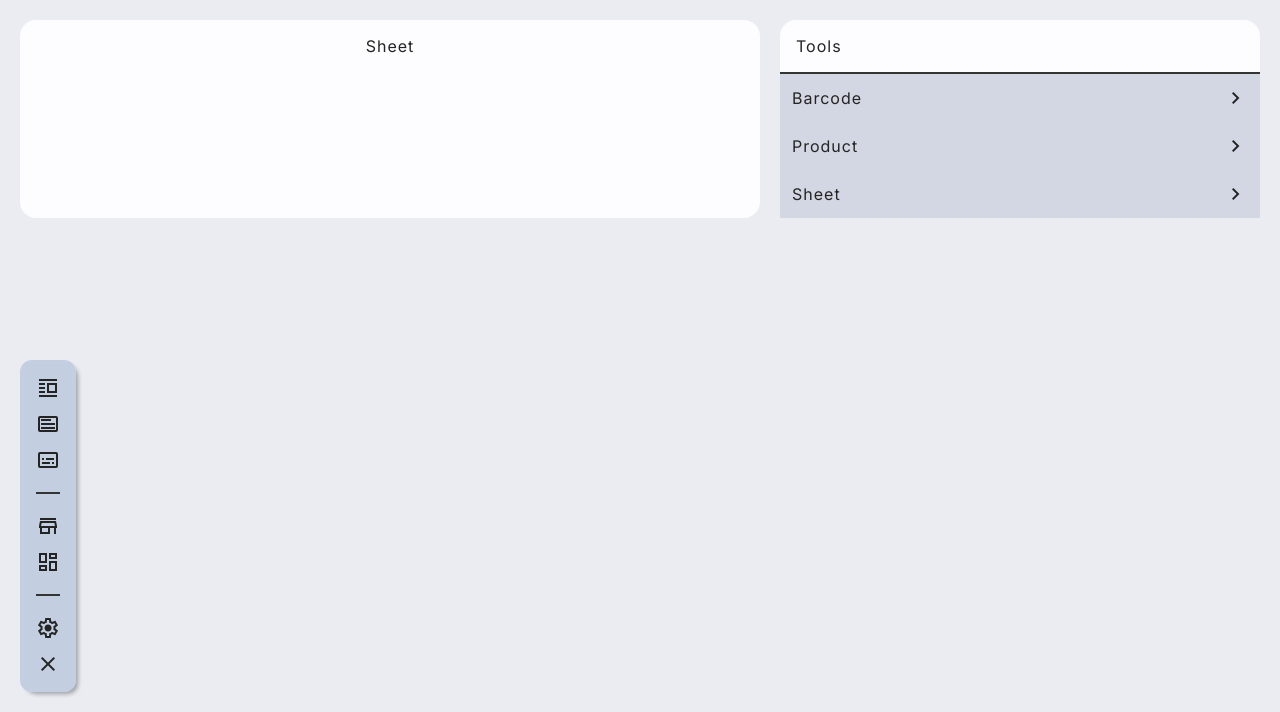
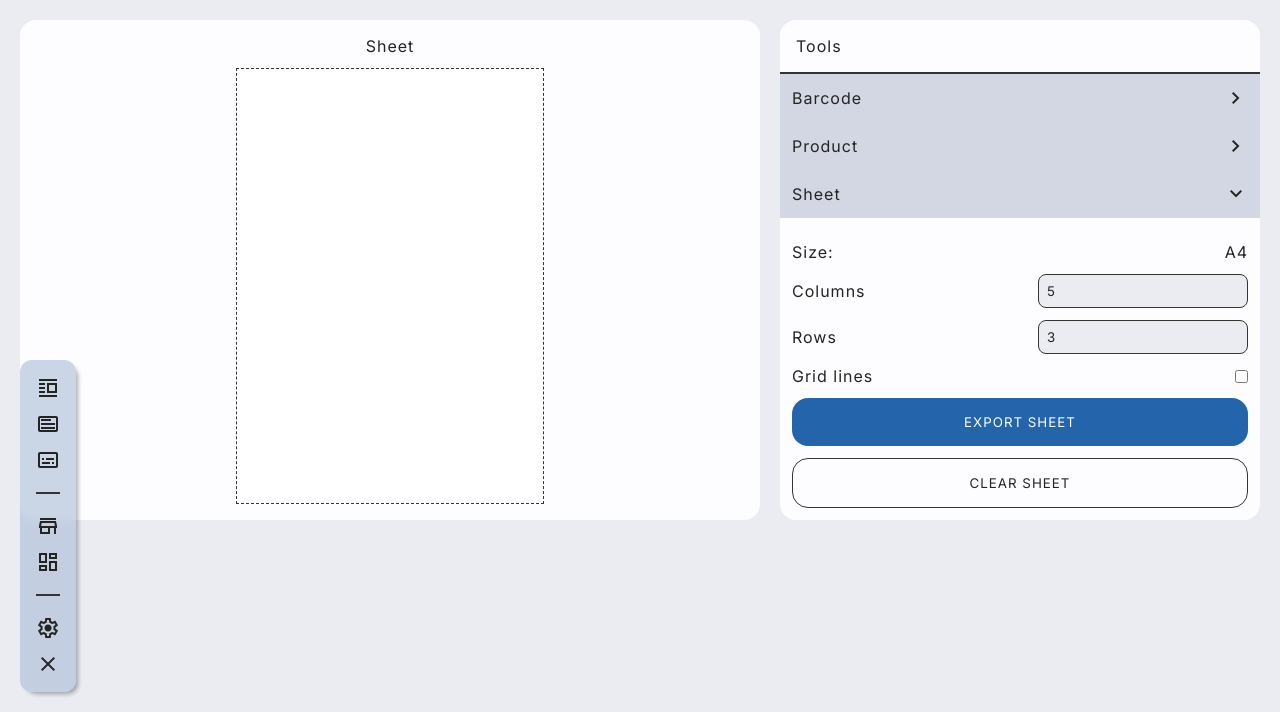
Before and after one commit to coderadi-in/ECHO, a Flask app: page /app/sticker in a window 1280 px wide. Shown: the part 88-800 px from the top of the page. Run offline with Flask 3, Linux system fonts and the light colour scheme; the visitor is signed in with stand-in values (Sample User, id 1); parts of the project's set-up code (start-up, migrations or seed data) failed here and were passed over; some libraries are stand-ins or nearby versions.

Commit message:
Completed sticker for PC.

```diff
--- a/static/css/pages/sticker.css
+++ b/static/css/pages/sticker.css
@@ -38,6 +38,21 @@ main { height: calc(100dvh - 90px); }
 }
 
 /* ================================================== */
+/* SHEET WINDOW */
+/* ================================================== */
+
+.sheet-window > .body {
+    aspect-ratio: 21 / 29.7;
+    height: 100%;
+    max-height: calc(100vh - 194px);
+    width: auto;
+    margin: auto;
+    border: 1px dashed var(--color-border);
+    background-color: #FFF;
+    color: #000;
+}
+
+/* ================================================== */
 /* TOOLS WINDOW */
 /* ================================================== */
 
@@ -49,8 +64,10 @@ main { height: calc(100dvh - 90px); }
 }
 
 .tools-window .unit .head > * { pointer-events: none; }
+.tools-window .unit .head .symbol { transition: transform 0.3s; }
 
 .tools-window .unit.active { gap: 12px; }
+.tools-window .unit.active .head .symbol { transform: rotate(90deg); }
 
 .tools-window .unit .body {
     max-height: 0;
@@ -65,3 +82,5 @@ main { height: calc(100dvh - 90px); }
     padding: 12px;
     opacity: 1;
 }
+
+.tools-window #exportSheet { transition: opacity 0.3s; }
--- a/static/js/pages/sticker.js
+++ b/static/js/pages/sticker.js
@@ -10,15 +10,23 @@ const sheetBody = document.querySelector('.sheet-window .body');
 const genIllustration = document.querySelector('.generation-illustration');
 const windowToggleTriggers = document.querySelectorAll('.unit .head');
 
+const priceInput = document.getElementById('priceInput');
+const batchInput = document.getElementById('batchInput');
+const mfgInput = document.getElementById('mfgInput');
+const expInput = document.getElementById('expInput');
+const specificInput = document.getElementById('specificInput');
+
 const columnInput = document.getElementById('columnInput');
 const rowInput = document.getElementById('rowInput');
+const borderInput = document.getElementById('toggleBorder');
+const exportBtn = document.getElementById('exportSheet');
+const clearBtn = document.getElementById('clearSheet');
 
 // ==================================================
 // STATES
 // ==================================================
 
 let clearAnimation;
-let inputValidated;
 
 // ==================================================
 // IMPORTS
@@ -26,10 +34,25 @@ let inputValidated;
 
 import { sendToastNotification } from '../components/toast.js';
 import { showNotification } from '../base/notifications.js';
+const { jsPDF } = window.jspdf;
 
 // ==================================================
 // FUNCTIONS
 // ==================================================
+
+// * FUNCTION TO RESET STICKERS
+function resetStickers(clearOnly = false) {
+    document.querySelectorAll('.sheet-window .body .sticker').forEach(elem => {
+        elem.remove();
+    });
+
+    if (clearOnly) return;
+    const stickerQuantity = rowInput.value * columnInput.value
+    for (let i = 0; i < stickerQuantity; i++) {
+        const sticker = createSticker();
+        sheetBody.appendChild(sticker);
+    }
+}
 
 // * FUNCTION TO CREATE A FORM
 function createForm(inputs) {
@@ -90,6 +113,54 @@ function createSticker() {
     return wrapper
 }
 
+// * FUNCTION TO CREATE STICKER BODY
+function createStickerBody() {
+    // Create Body
+    const barcodeBody = document.createElement('div');
+    barcodeBody.classList.add('body', 'res-row', 'gap-4', 'p-8');
+
+    // * FUNCTION TO FORMAT DATE
+    function formateDate(input) {
+        const date = new Date(input);
+
+        const output = new Intl.DateTimeFormat('en-GB', {
+            day: '2-digit',
+            month: '2-digit',
+            year: '2-digit'
+        }).format(date);
+
+        return output
+    }
+
+    // * FUNCTION TO CREATE A TEXT ELEMENT FOR BODY
+    function createText(input, title, format) {
+        if (input.value.trim() !== '') {
+            const textElement = document.createElement('span');
+            textElement.classList.add('mini');
+
+            if (format) {
+                const content = formateDate(input.value.trim());
+                if (title) { textElement.textContent = `${title}: ${content}`; }
+                else { textElement.textContent = input.value.trim(); }
+            } else {
+                if (title) { textElement.textContent = `${title}: ${input.value.trim()}`; }
+                else { textElement.textContent = input.value.trim(); }
+            }
+
+            barcodeBody.appendChild(textElement);
+        }
+    }
+
+    // Add Data
+    createText(priceInput, "MRP", false);
+    createText(batchInput, "Batch", false);
+    createText(mfgInput, "MFG", true);
+    createText(expInput, "EXP", true);
+    createText(specificInput, false);
+
+    return barcodeBody;
+}
+
 // * FUNCTION TO ADD INPUT-CHANGE LISTENER
 function addInputChangeListener(input) {
     input.addEventListener('input', () => {
@@ -98,21 +169,77 @@ function addInputChangeListener(input) {
             rowInput.value
         );
 
-        document.querySelectorAll('.sheet-window .body .sticker').forEach(elem => {
-            elem.remove();
+        resetStickers();
+        const stickerElements = document.querySelectorAll('.sheet-window .body .sticker');
+        stickerElements.forEach(sticker => {
+            const stickerBody = createStickerBody();
+            sticker.appendChild(stickerBody);
         });
+    });
+}
 
-        const stickerQuantity = rowInput.value * columnInput.value
-        for (let i = 0; i < stickerQuantity; i++) {
-            const sticker = createSticker();
-            sheetBody.appendChild(sticker);
-        }
+// * FUNCTION TO ADD DATA-CHANGE LISTENER
+function addDataChangeListener(input) {
+    input.addEventListener('input', () => {
+        resetStickers();
+        const stickerElements = document.querySelectorAll('.sheet-window .body .sticker');
+        stickerElements.forEach(sticker => {
+            const stickerBody = createStickerBody();
+            sticker.appendChild(stickerBody);
+        });
     });
+}
+
+// * FUNCTION TO TOGGLE GRID LINES IN STICKERS
+function toggleGridLines() {
+    const stickers = document.querySelectorAll('.sheet-window .body .sticker');
+    stickers.forEach(sticker => {
+        sticker.classList.toggle('border');
+    });
+}
+
+// * FUNCTION TO EXPORT SHEET
+function exportSheet() {
+    exportBtn.disabled = true;
+    exportBtn.style.opacity = "0.6";
+
+    html2canvas(sheetBody, {
+        scale: 2,
+        useCORS: true,
+    }).then(canvas => {
+        // 1. Get the image data from the canvas as a PNG
+        const imgData = canvas.toDataURL("image/png");
+
+        // 2. Calculate PDF dimensions based on the canvas size
+        const imgWidth = canvas.width;
+        const imgHeight = canvas.height;
+
+        // 3. Create a new PDF instance matching the canvas orientation
+        const orientation = imgWidth > imgHeight ? "l" : "p";
+        const pdf = new jsPDF(orientation, "px", [imgWidth, imgHeight]);
+
+        // 4. Add the image to the PDF and save it
+        pdf.addImage(imgData, "PNG", 0, 0, imgWidth, imgHeight);
+        pdf.save("echo-sheet.pdf");
+    });
+
+    exportBtn.disabled = false;
+    exportBtn.style.opacity = "1";
+
+    showNotification("Export done.", "The sheet has been exported.", "echo-sheet");
 }
 
 // ==================================================
 // EVENT LISTENERS
 // ==================================================
+
+// & INITIAL DISPLAY SETTINGS
+document.addEventListener('DOMContentLoaded', () => {
+    updateBodyGrids(
+        columnInput.value,
+        rowInput.value
+    );
+});
 
 // & EVENT LISTENER FOR GENERATE-BARCODE CLICK
 generateBarcode.addEventListener('click', async () => {
@@ -173,10 +300,18 @@ windowToggleTriggers.forEach(trigger => {
 addInputChangeListener(columnInput);
 addInputChangeListener(rowInput);
 
-// & INITIAL DISPLAY SETTINGS
-document.addEventListener('DOMContentLoaded', () => {
-    updateBodyGrids(
-        columnInput.value,
-        rowInput.value
-    );
-})
+// & EVENT LISTENER FOR TOGGLE-BORDER CLICK
+borderInput.addEventListener('change', toggleGridLines);
+
+// & EVENT LISTENER FOR PRODUCT-DATA CHANGE
+addDataChangeListener(priceInput);
+addDataChangeListener(batchInput);
+addDataChangeListener(mfgInput);
+addDataChangeListener(expInput);
+addDataChangeListener(specificInput);
+
+// & EVENT LISTENER TO EXPORT SHEET
+exportBtn.addEventListener('click', exportSheet);
+
+// & EVENT LISTENER TO CLEAR SHEET
+clearBtn.addEventListener('click', () => { resetStickers(true); });
--- a/templates/pages/dashboard.html
+++ b/templates/pages/dashboard.html
@@ -44,6 +44,11 @@
                         <a href="{{ url_for('app.headlines') }}" class="link row gap-8">
                             <span class="symbol">text_ad</span>
                             <span class="text">Headlines</span>
+                        </a>
+
+                        <a href="{{ url_for('app.sticker') }}" class="link row gap-8">
+                            <span class="symbol">label</span>
+                            <span class="text">Sticker</span>
                         </a>
                     </div>
                 </div>
--- a/templates/pages/sticker.html
+++ b/templates/pages/sticker.html
@@ -103,7 +103,7 @@
                 </div>
             </div>
 
-            <div class="page-content column unit min-h-0">
+            <div class="page-content column unit min-h-0 active">
                 <div class="head link row h-sb bg-tertiary p-12" id="toggleSheetContent" data-section=".page-content">
                     <span class="text">Sheet</span>
                     <span class="symbol">keyboard_arrow_right</span>
@@ -124,11 +124,23 @@
                         <span class="text">Rows</span>
                         <input type="number" id="rowInput" class="input" value="3" min="1">
                     </div>
+
+                    <div class="row h-sb">
+                        <span class="text">Grid lines</span>
+                        <input type="checkbox" id="toggleBorder" class="input">
+                    </div>
+
+                    <div class="actions column gap-12">
+                        <button class="btn fl rounded-16 pv-16 w-full" id="exportSheet">EXPORT SHEET</button>
+                        <button class="btn ot rounded-16 pv-16 w-full" id="clearSheet">CLEAR SHEET</button>
+                    </div>
                 </div>
             </div>
         </section>
     </main>
 
+    <script src="https://cdnjs.cloudflare.com/ajax/libs/html2canvas/1.4.1/html2canvas.min.js"></script>
+    <script src="https://cdnjs.cloudflare.com/ajax/libs/jspdf/2.5.1/jspdf.umd.min.js"></script>
     <script type="module" src="{{ url_for('static', filename='js/pages/sticker.js') }}"></script>
 </body>
 
```
